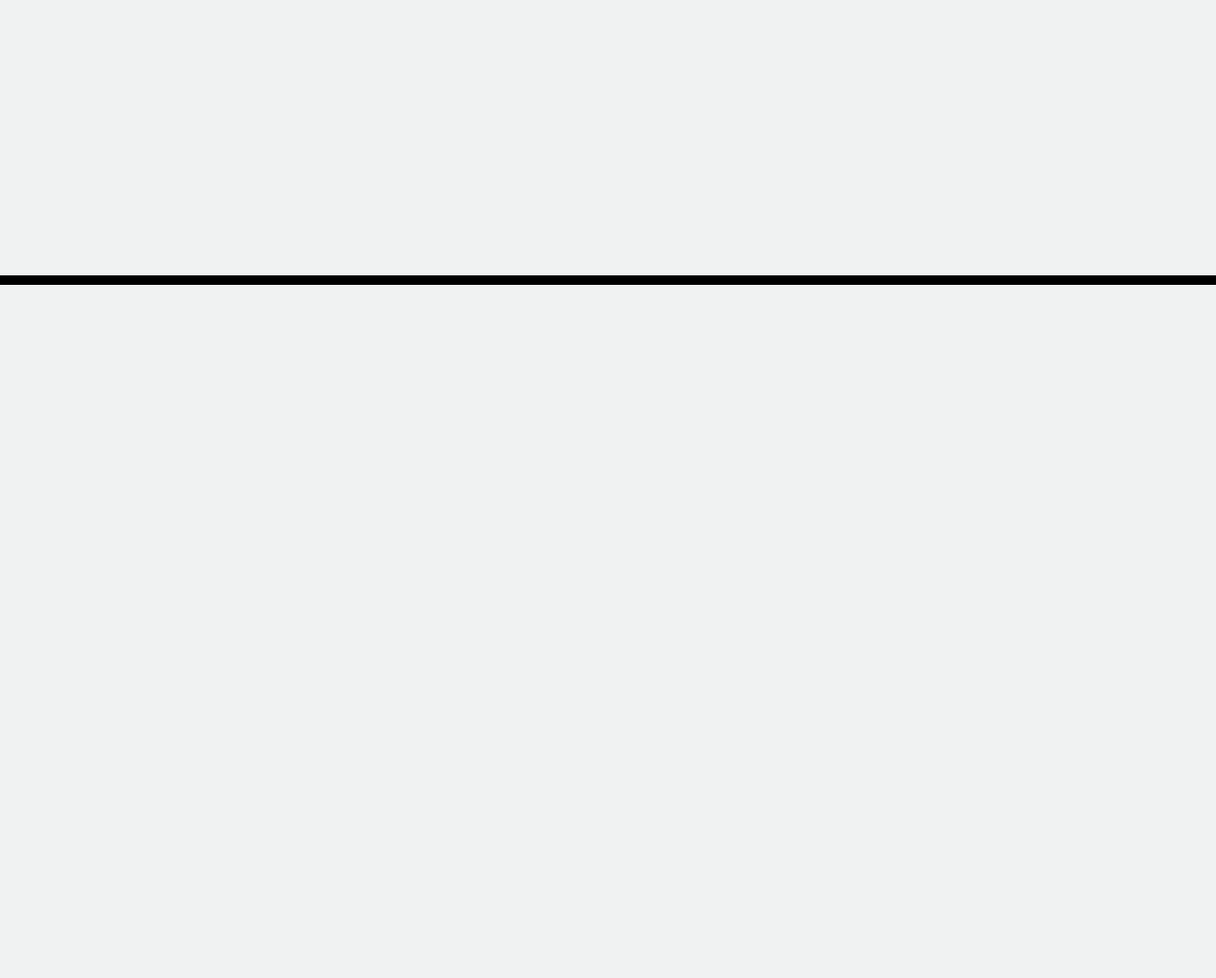
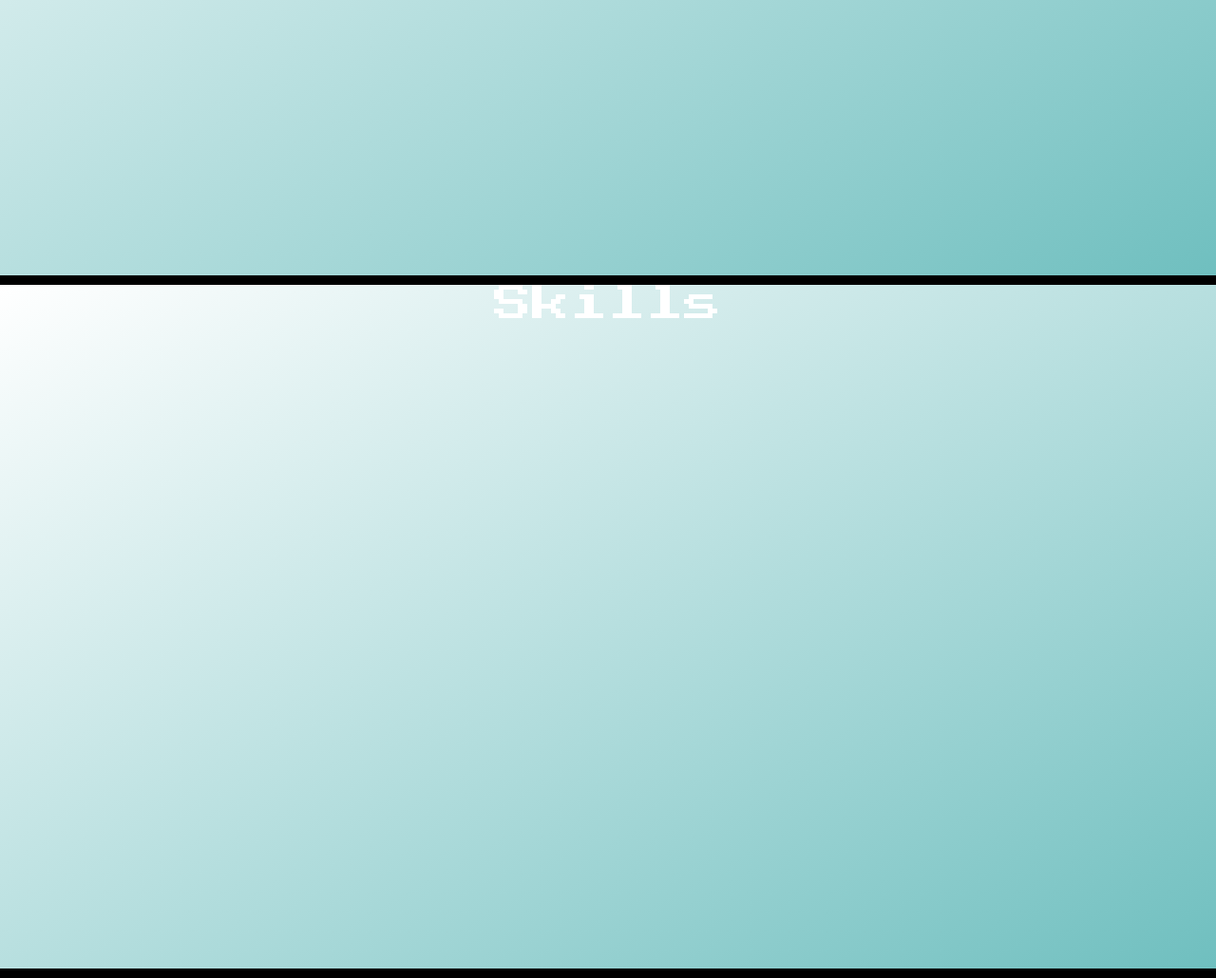
Before and after one commit to Riczzz/portif-lio, a plain HTML site: page index.html in a window 1280 px wide. Shown: the part 571-1601 px from the top of the page at 95% size. Before the commit the page ends 871 px from the top, so only its background shows below. Drawn offline with Linux system fonts and the light colour scheme.

Commit message:
Create the -second variation to Title

```diff
--- a/CSS/components/banner.css
+++ b/CSS/components/banner.css
@@ -1,6 +1,7 @@
 .banner {
     box-sizing: border-box;
-
+    background: linear-gradient(to right bottom, #fff, #6FBFBF
+    );
     background-repeat: no-repeat;
     background-size: 100%;
     height: 800px;
@@ -29,3 +30,10 @@
     width: 630px;
 
 }
+
+.banner._skills {
+    height: 730px;
+    padding: 0;
+
+
+}
--- a/CSS/components/title.css
+++ b/CSS/components/title.css
@@ -1,6 +1,12 @@
 .title {
     font-family:'Press Start 2P', sans-serif;
-    font-size: 38px;
+    font-size: 40px;
     color:#6FBFBF;
     text-shadow: 5px 5px 0px #010326;
 }
+
+.title._second {
+    color: #fff ;
+    text-shadow: none;
+    text-align: center;
+}
--- a/index.html
+++ b/index.html
@@ -62,6 +62,11 @@
 
     </section>
 
+    <section class="banner _skills">
+
+        <h2 class="title _second">Skills</h2>
+
+    </section>
 
 
 
```
